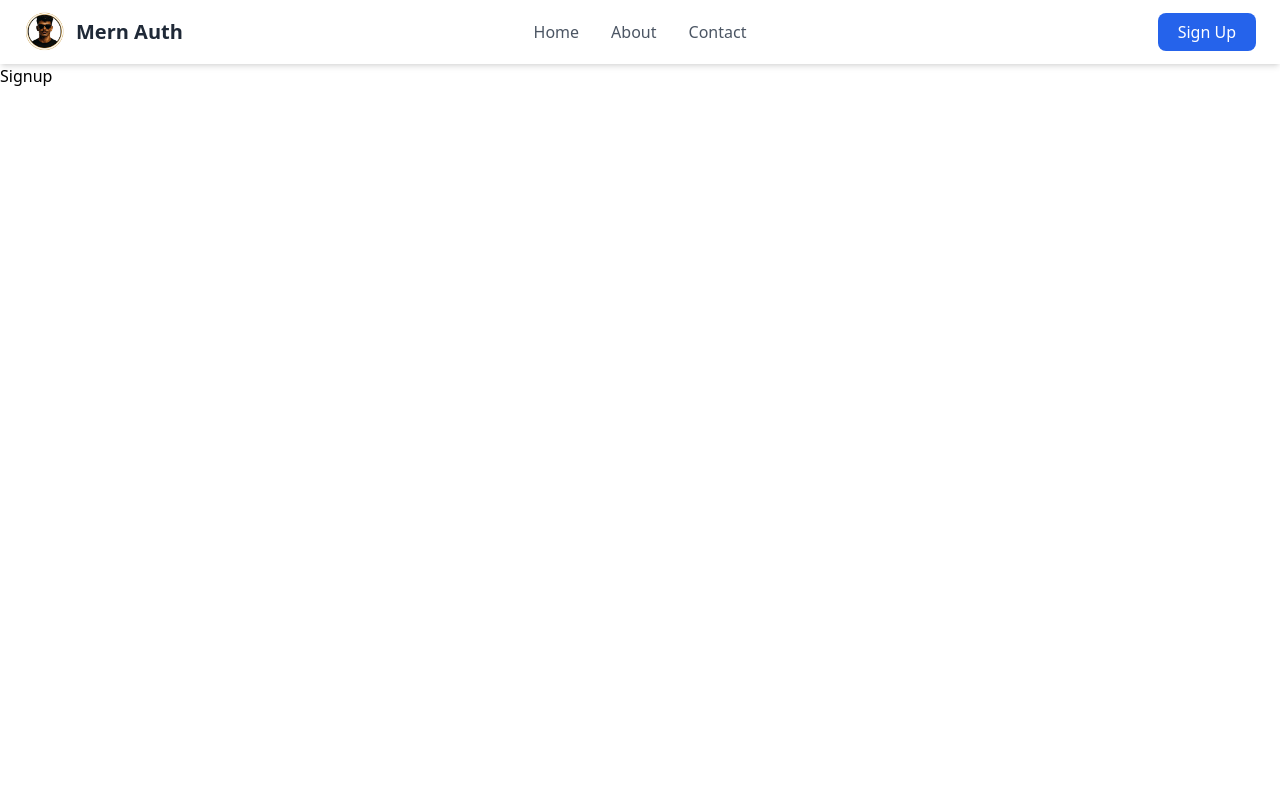
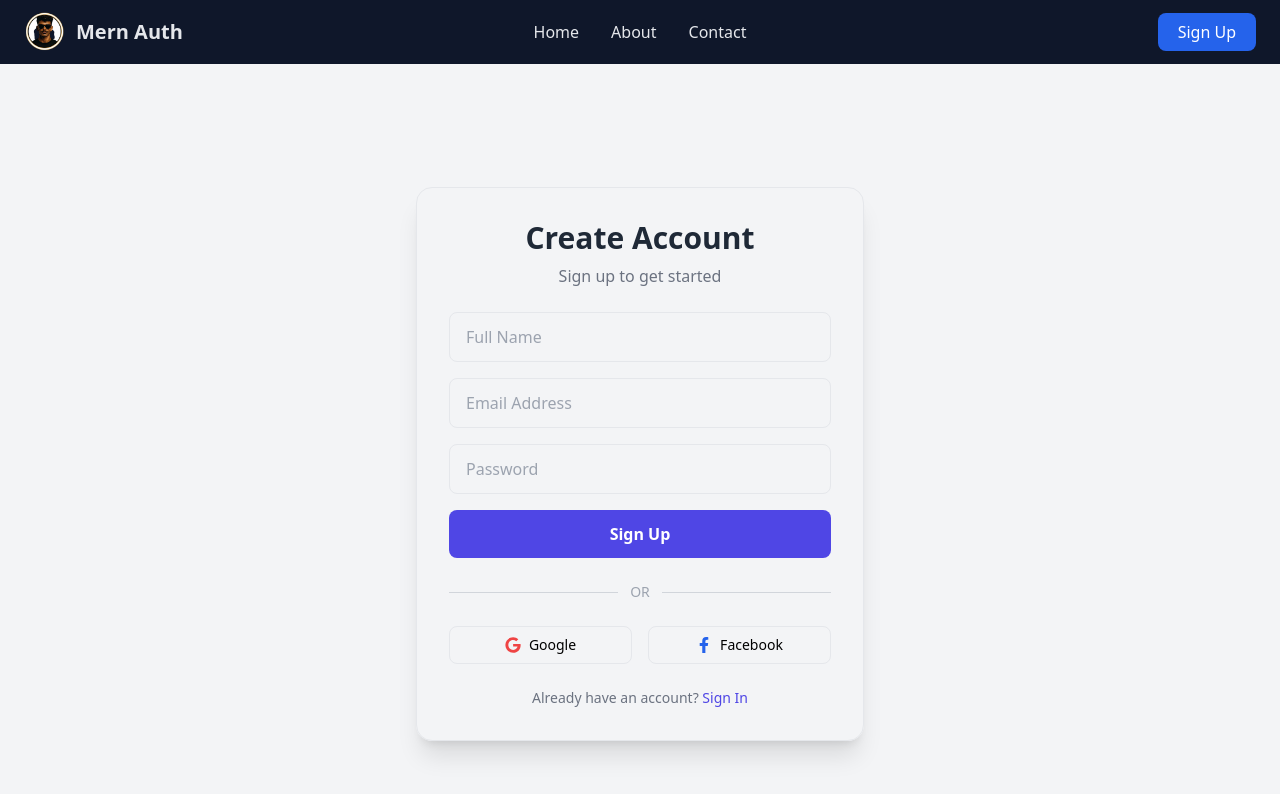
Before and after one commit to hiruwa2003/Mern-Auth, a React (Vite) app in the folder client/: page /signup in a window 1280 px wide. Shown: the top 794 px of the page. Built offline with nearby package versions, Linux system fonts and the light colour scheme.

Commit message:
create sign up frontend ui

```diff
--- a/client/package.json
+++ b/client/package.json
@@ -12,6 +12,7 @@
   "dependencies": {
     "react": "^19.2.0",
     "react-dom": "^19.2.0",
+    "react-icons": "^5.5.0",
     "react-router-dom": "^7.12.0"
   },
   "devDependencies": {
@@ -19,12 +20,12 @@
     "@types/react": "^19.2.5",
     "@types/react-dom": "^19.2.3",
     "@vitejs/plugin-react": "^5.1.1",
+    "autoprefixer": "^10.4.14",
     "eslint": "^9.39.1",
     "eslint-plugin-react-hooks": "^7.0.1",
     "eslint-plugin-react-refresh": "^0.4.24",
     "globals": "^16.5.0",
     "tailwindcss": "^3.4.19",
-    "autoprefixer": "^10.4.14",
     "vite": "npm:rolldown-vite@7.2.5"
   },
   "overrides": {
--- a/client/src/Components/Header.jsx
+++ b/client/src/Components/Header.jsx
@@ -3,7 +3,7 @@ import { Link } from "react-router-dom";
 
 const Header = () => {
   return (
-    <nav className="bg-state-200 shadow-md">
+    <nav className="bg-slate-900 shadow-md">
       <div className="max-w-7xl mx-auto px-6">
 
         {/* Main Row */}
@@ -17,7 +17,7 @@ const Header = () => {
               className="w-10 h-10 object-contain"
             />
             <Link to="/">
-              <span className="text-xl font-bold text-gray-800">
+              <span className="text-xl font-bold text-gray-200">
                 Mern Auth
               </span>
             </Link>
@@ -25,13 +25,13 @@ const Header = () => {
 
           {/* Center - Links */}
           <ul className="absolute left-1/2 -translate-x-1/2 flex items-center gap-8">
-            <Link to="/" className="text-gray-600 hover:text-blue-600 font-medium">
+            <Link to="/" className="text-gray-200 hover:text-blue-600 font-medium">
               Home
             </Link>
-            <Link to="/about" className="text-gray-600 hover:text-blue-600 font-medium">
+            <Link to="/about" className="text-gray-200 hover:text-blue-600 font-medium">
               About
             </Link>
-            <Link to="/contact" className="text-gray-600 hover:text-blue-600 font-medium">
+            <Link to="/contact" className="text-gray-200 hover:text-blue-600 font-medium">
               Contact
             </Link>
           </ul>
--- a/client/src/Pages/Signup.jsx
+++ b/client/src/Pages/Signup.jsx
@@ -1,12 +1,82 @@
-import React from 'react'
+import React from "react";
+import { FaGoogle, FaFacebookF } from "react-icons/fa";
 
 const Signup = () => {
   return (
-    <div>
-         <h1>Signup</h1>
+    <div className="min-h-screen flex items-center justify-center bg-gray-100 px-4">
 
+      <div className="w-full max-w-md bg-transparent rounded-2xl shadow-xl p-8 border ">
+
+        {/* Title */}
+        <h2 className="text-3xl font-bold text-center text-gray-800">
+          Create Account
+        </h2>
+        <p className="text-center text-gray-500 mt-2">
+          Sign up to get started
+        </p>
+
+        {/* Form */}
+        <form className="mt-6 space-y-4">
+
+          <input
+            type="text"
+            placeholder="Full Name"
+            className="w-full px-4 py-3 border rounded-lg focus:outline-none focus:ring-2 focus:ring-indigo-500 bg-transparent "
+          />
+
+          <input
+            type="email"
+            placeholder="Email Address"
+            className="w-full px-4 py-3 border rounded-lg focus:outline-none focus:ring-2 focus:ring-indigo-500 bg-transparent "
+          />
+
+          <input
+            type="password"
+            placeholder="Password"
+            className="w-full px-4 py-3 border rounded-lg focus:outline-none focus:ring-2 focus:ring-indigo-500 bg-transparent "
+          />
+
+          <button
+            type="submit"
+            className="w-full bg-indigo-600 text-white py-3 rounded-lg font-semibold hover:bg-indigo-700 transition"
+          >
+            Sign Up
+          </button>
+        </form>
+
+        {/* Divider */}
+        <div className="flex items-center my-6">
+          <hr className="flex-1 border-gray-300" />
+          <span className="px-3 text-gray-400 text-sm">OR</span>
+          <hr className="flex-1 border-gray-300" />
+        </div>
+
+        {/* Social Login */}
+        <div className="flex gap-4">
+
+          <button className="flex-1 flex items-center justify-center gap-2 border py-2 rounded-lg hover:bg-gray-100 transition">
+            <FaGoogle className="text-red-500" />
+            <span className="text-sm font-medium">Google</span>
+          </button>
+
+          <button className="flex-1 flex items-center justify-center gap-2 border py-2 rounded-lg hover:bg-gray-100 transition">
+            <FaFacebookF className="text-blue-600" />
+            <span className="text-sm font-medium">Facebook</span>
+          </button>
+
+        </div>
+
+        {/* Footer */}
+        <p className="text-center text-sm text-gray-500 mt-6">
+          Already have an account?{" "}
+          <span className="text-indigo-600 font-medium cursor-pointer">
+            Sign In
+          </span>
+        </p>
+
+      </div>
     </div>
-  )
-}
+  );
+};
 
-export default Signup
+export default Signup;
```
Also changed, not shown: 1 other file (tests, documents, lock files or other folders).
